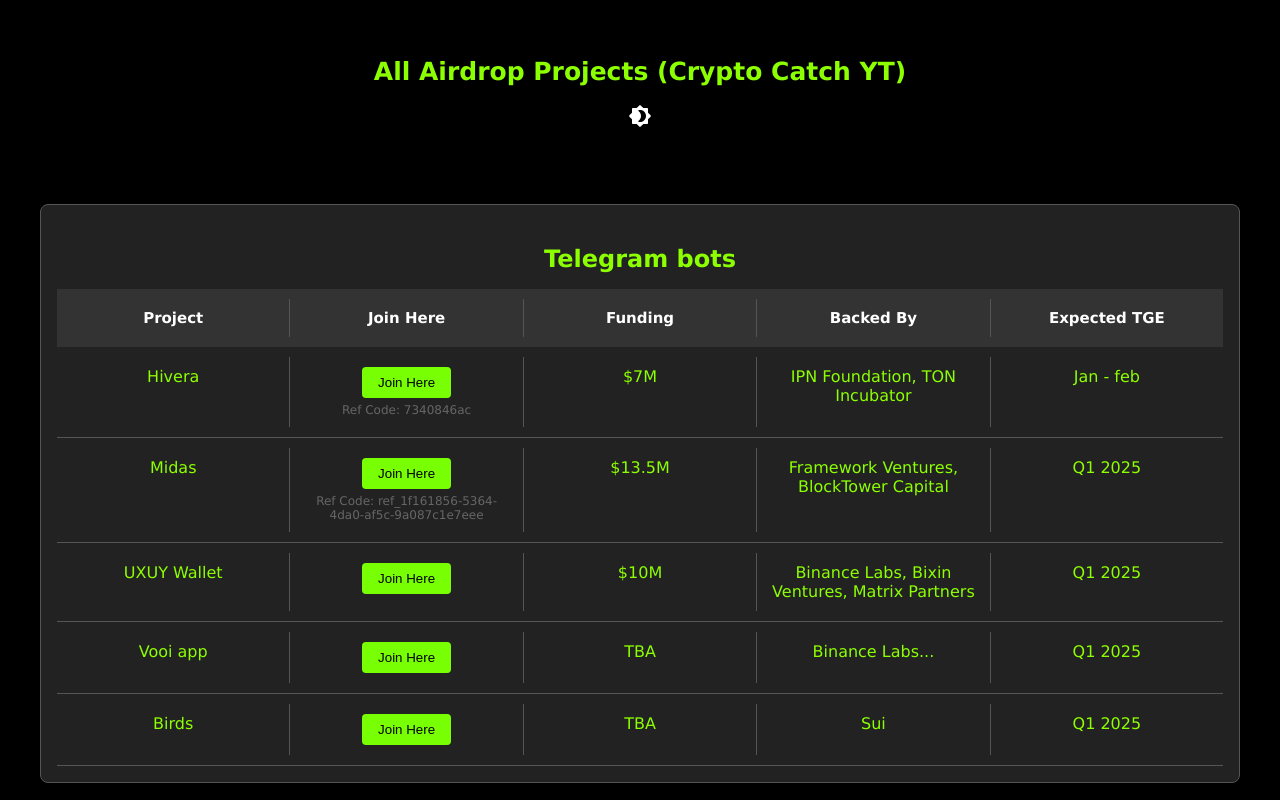
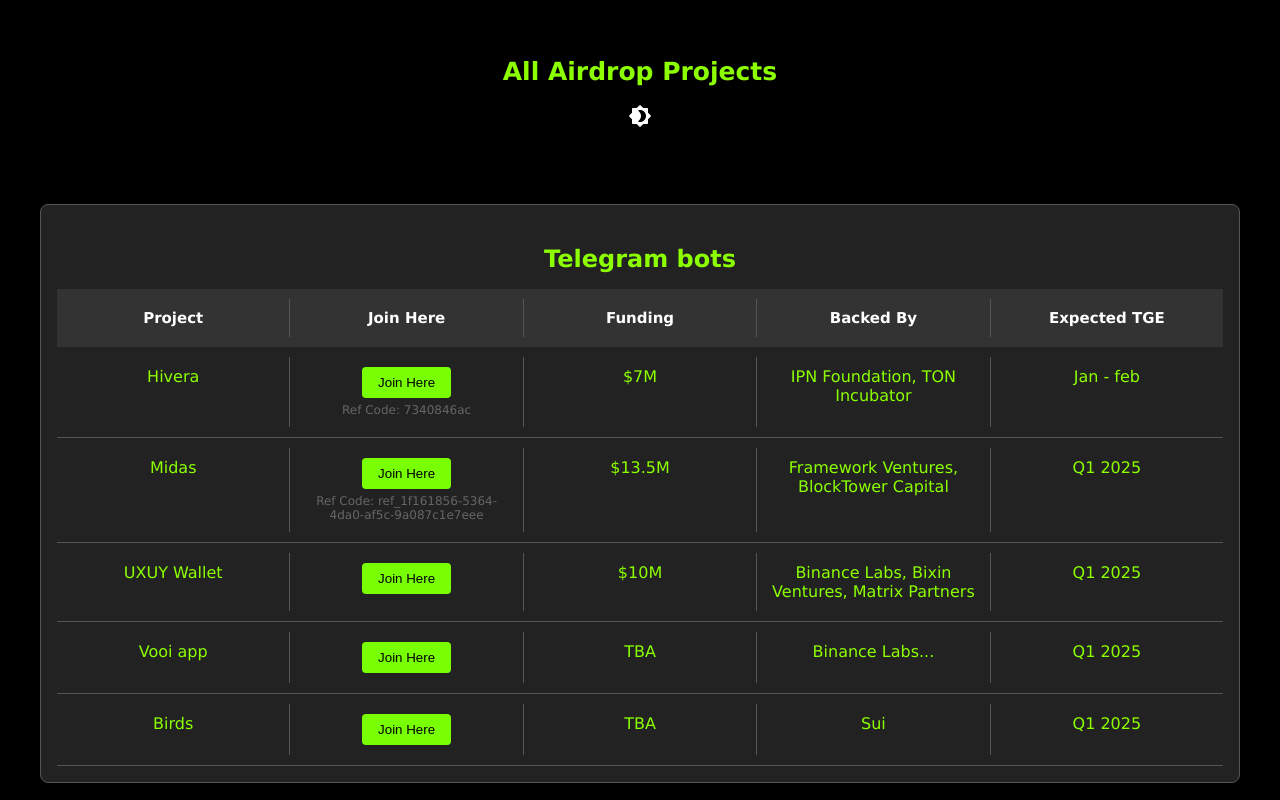
Before and after one commit to vinithp03/projectLists, a React (Vite) app: page / in a window 1280 px wide. Shown: the top 800 px of the page. Built offline with nearby package versions, Linux system fonts and the light colour scheme.

Commit message:
project addition

```diff
--- a/src/App.jsx
+++ b/src/App.jsx
@@ -13,7 +13,7 @@
 
   return (
     <>
-      <h1 className="font-effect">All Airdrop Projects (Crypto Catch YT)</h1>
+      <h1 className="font-effect">All Airdrop Projects</h1>
       <button className="theme-toggle" onClick={toggleTheme}>
         {isDarkMode ? <Brightness4RoundedIcon className='icon' /> : <Brightness4OutlinedIcon className='icon' />}
       </button>
```
